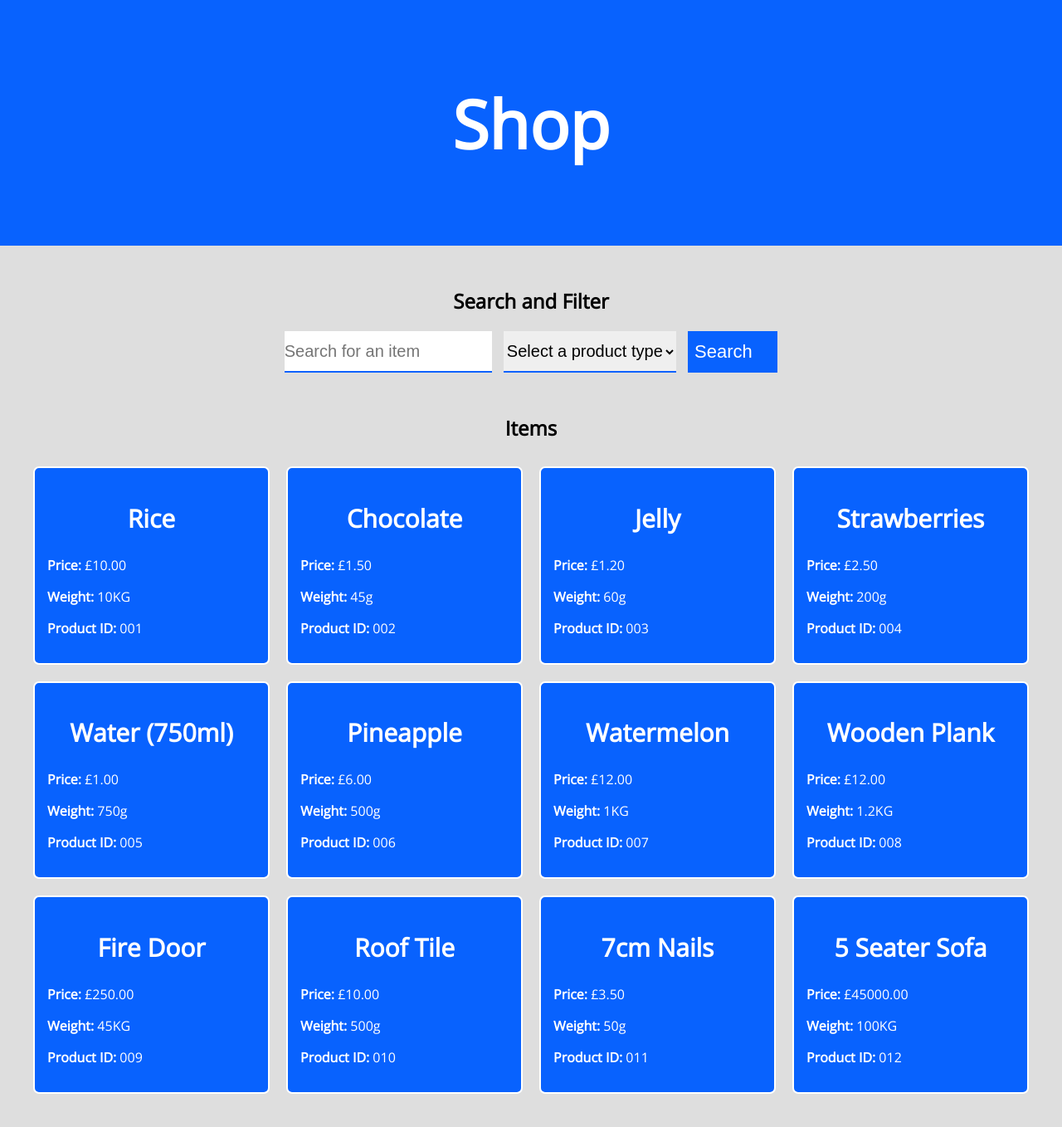
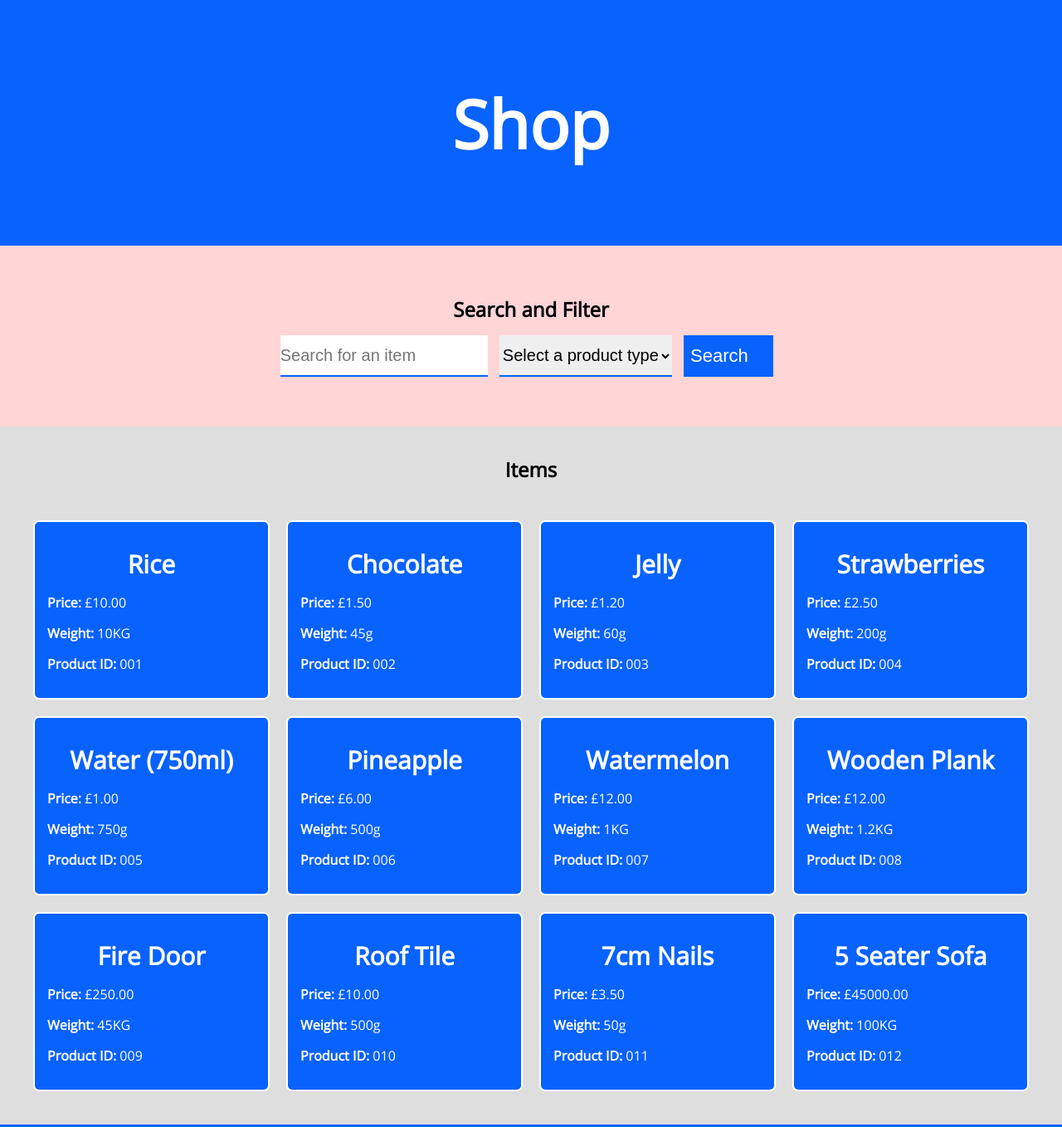
Before and after one commit to nayemkh/PHP---Shopping, a PHP site: page / in a window 1280 px wide. Shown: the whole page at 83% size. Run offline with PHP 8.4, Linux system fonts and the light colour scheme; some libraries are stand-ins or nearby versions.

Commit message:
styling - more separation between sections

```diff
--- a/global.less
+++ b/global.less
@@ -7,3 +7,5 @@
 @grey_1: #dedede;
 
 @red_1: #ff292c;
+
+@pink_1: #ffd5d6;
--- a/index.php
+++ b/index.php
@@ -65,7 +65,6 @@ if (isset($_POST['search'])) {
     <div class="header-wrapper">
         <h1 class="page-header">Shop</h1>
     </div>
-    <div class="main">
     <div class="filter-wrapper">
         <h2>Search and Filter</h2>
         <form action="index.php" method="POST">
@@ -84,10 +83,11 @@ if (isset($_POST['search'])) {
                 <?php } ?>
         </form>
     </div>
+    <div class="main">
         <?php if (isset($_POST['search']) && htmlentities($_POST['product-type'])) { ?>
             <div class="active-filters-wrapper">
                 <?php if (htmlentities($_POST['product-type'])) { ?>
-                    <p>Filters:</p>
+                    <h3>Filters:</h3>
                     <span><?= htmlentities($_POST['product-type']) ?></span>
                 <?php } ?>
             </div>
--- a/style.less
+++ b/style.less
@@ -30,6 +30,14 @@ form {
   }
 }
 
+// Text
+
+h2,
+h3,
+p {
+  margin: 15px 0;
+}
+
 // Buttons
 
 .main-button {
@@ -40,6 +48,7 @@ form {
   border: 2px solid @blue_1;
   background-color: @blue_1;
   transition: all 220ms ease-in-out;
+  margin-right: 10px;
   &:hover,
   &:focus,
   &:active {
@@ -87,23 +96,31 @@ body {
       font-size: 80px;
     }
   }
+  .filter-wrapper {
+    overflow: hidden;
+    text-align: center;
+    padding: 60px 0;
+    background-color: @pink_1;
+    h2 {
+      margin-top: 0;
+    }
+  }
   .main {
+    overflow: hidden;
     background: @grey_1;
     padding: 0 30px 30px 30px;
     a {
       text-decoration: none;
     }
-    .filter-wrapper {
-      text-align: center;
-      padding: 30px 0;
-    }
     .active-filters-wrapper {
+      padding: 20px 0;
       p {
         display: block;
         margin-top: 0;
         font-weight: 700;
       }
       span {
+        display: inline-block;
         font-weight: 700;
         background: @blue_1;
         color: white;
@@ -111,11 +128,13 @@ body {
       }
     }
     .intro {
+      padding: 20px 0;
       .intro-header {
         text-align: center;
       }
     }
     .status-message {
+      padding: 10px 0;
       p {
         display: block;
         text-align: center;
```
Also changed, not shown: style.css (+1 -1 lines). Lines whose indentation alone changed are shown as unchanged.
